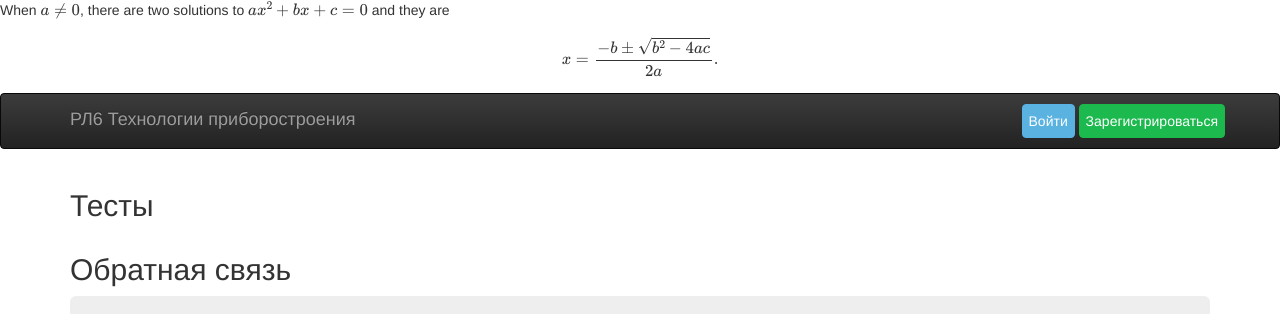
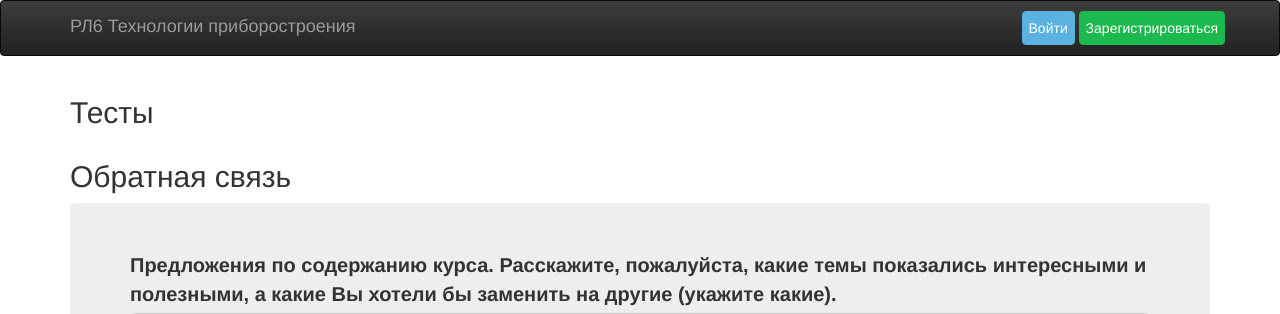
Before and after one commit to CorpuscleWind/rl6-learning, a Django app: template learning/templates/discipline/discipline.html in a window 1280 px wide. Shown: the top 314 px of the page. Run offline with Django 3.2, Linux system fonts and the light colour scheme; the template is opened without the code that fills it, so the values that code supplies are empty; parts of the project's set-up code (start-up, migrations or seed data) failed here and were passed over; some libraries are stand-ins or nearby versions.

Commit message:
Latex formula

```diff
--- a/core/templates/base/main.html
+++ b/core/templates/base/main.html
@@ -17,11 +17,6 @@
 
 </head>
 <body>
-
-<p>
-    When \(a \ne 0\), there are two solutions to \(ax^2 + bx + c = 0\) and they are
-    \[x = {-b \pm \sqrt{b^2-4ac} \over 2a}.\]
-</p>
 
 <div class="wrapper">
     <nav class="navbar navbar-inverse">
```
Also changed, not shown: learning/templates/test/test.html (+1 -1 lines).
